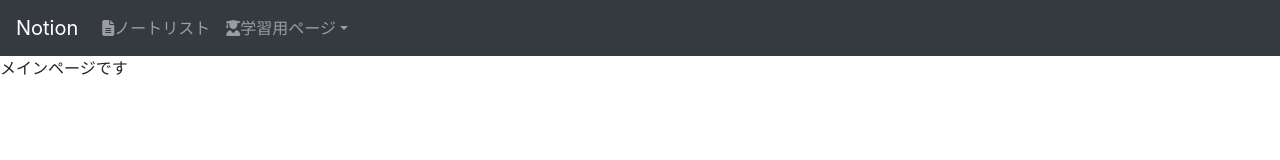
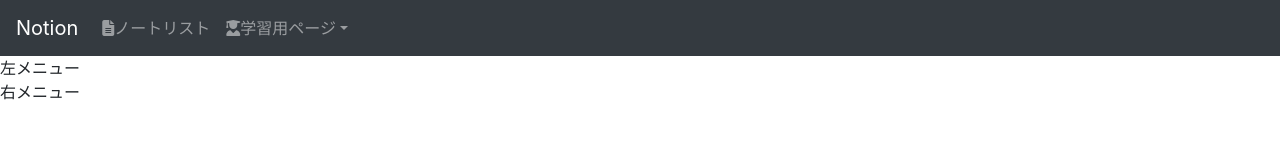
Before and after one commit to ryotaro-boost/practice_vue.js, a Vue app: page / in a window 1280 px wide. Shown: the top 160 px of the page. Built offline with nearby package versions, Linux system fonts and the light colour scheme.

Commit message:
メインページを左メニューと右ビューに分割、styaleをscss記法で記述

```diff
--- a/src/components/MainPage.vue
+++ b/src/components/MainPage.vue
@@ -1,6 +1,11 @@
 <template>
     <div class="main-page">
-        メインページです
+        <div class="left-menu">
+            左メニュー
+        </div>
+        <div class="right-view">
+            右メニュー
+        </div>
     </div>
 </template>
 
@@ -10,8 +15,17 @@
 }
 </script>
 
-<style scoped>
+<style scoped lang="scss">
 .min-page {
-    padding: 10px;
+    display: flex;
+    height: calc(100vh - 60px);
+    .left-menu {
+        width: 350px;
+        background-color: #f7f6f3;
+    }
+    .right-view {
+        flex-grow: 1;
+        padding: 10px;
+    }
 }
 </style>
```
